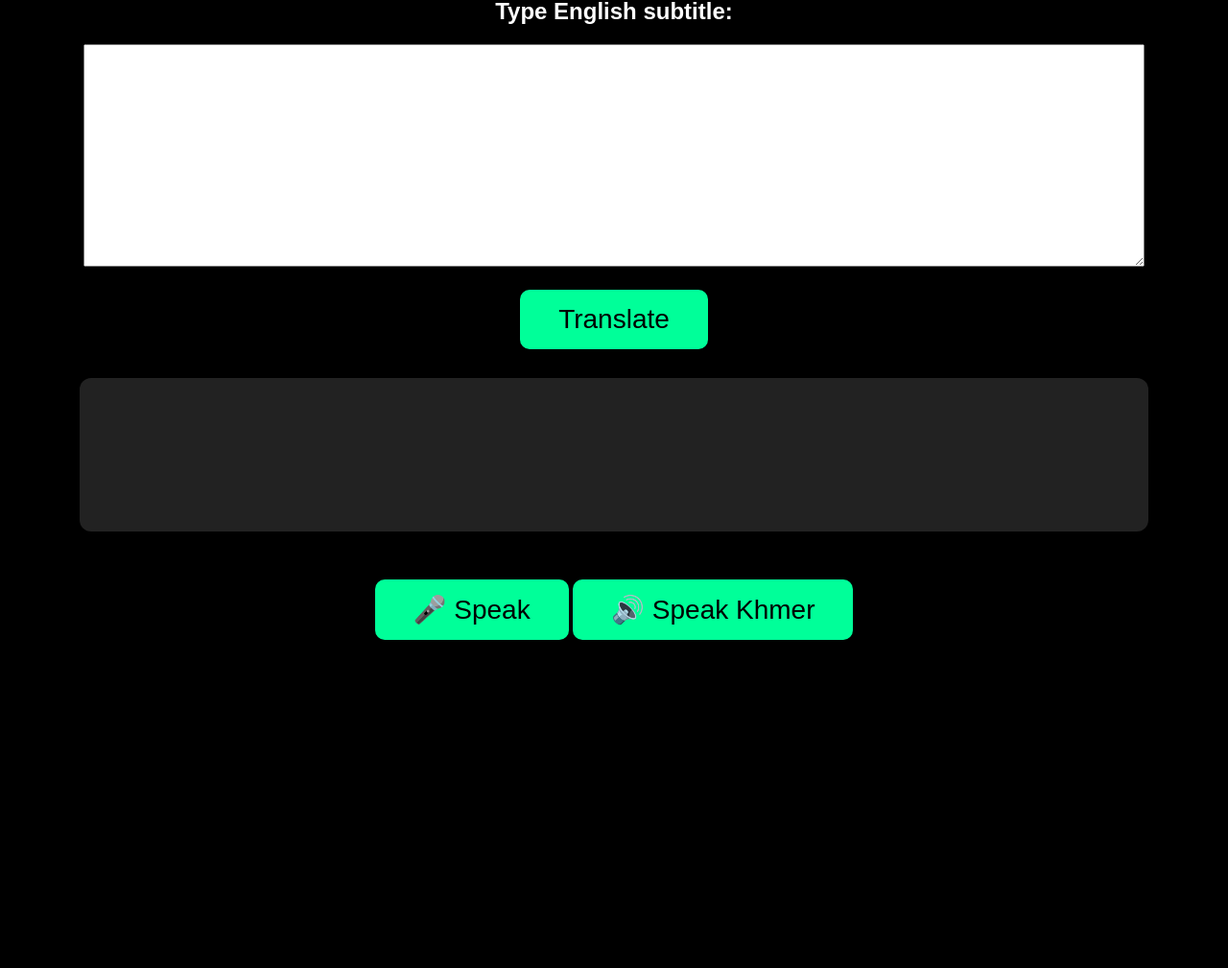
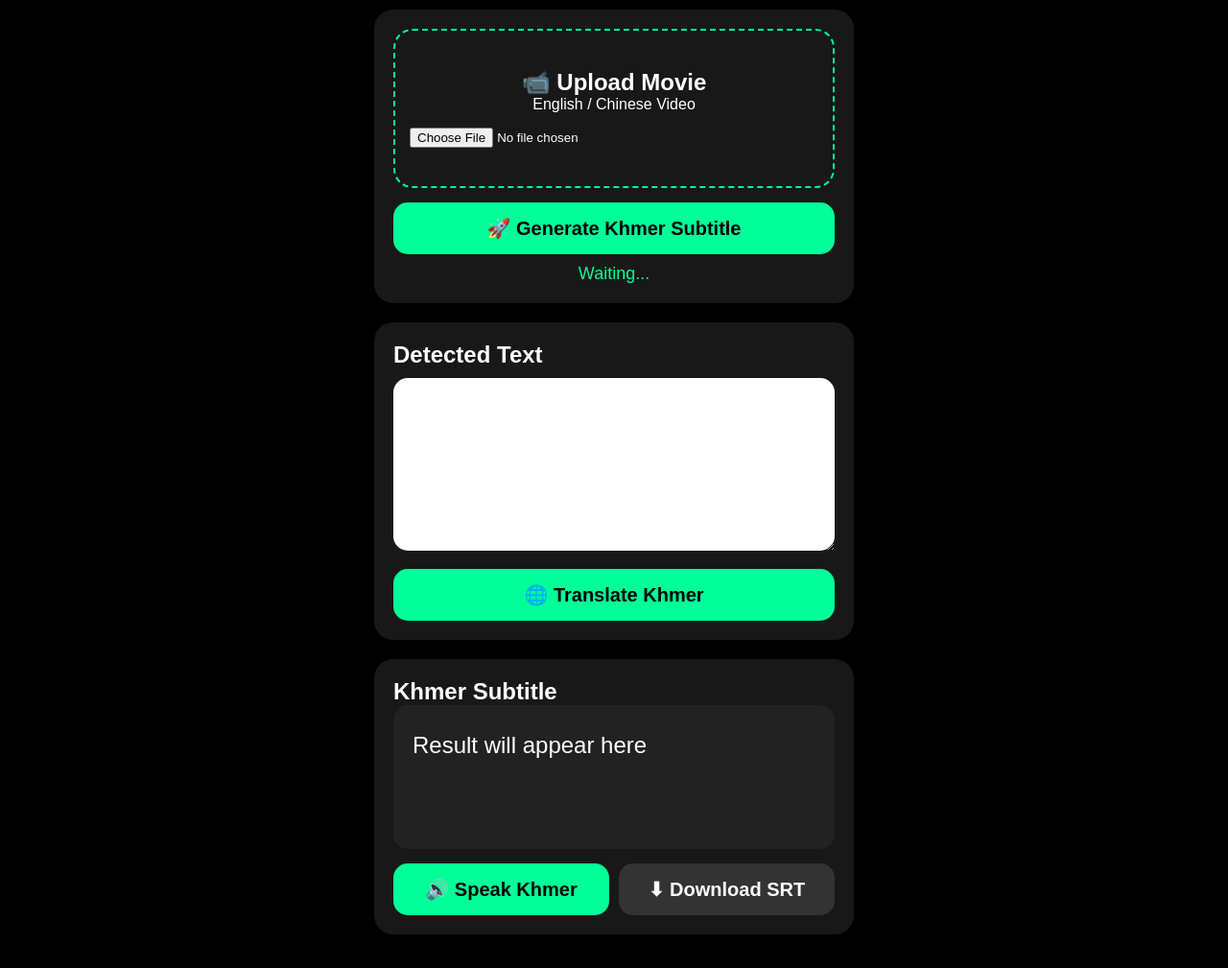
Before and after one commit to nakforver/ai-subtitle, a website: page public/index.html in a window 1280 px wide. Shown: the part 82-1091 px from the top of the page at 96% size. Before the commit the page ends 800 px from the top, so only its background shows below. Drawn offline with Linux system fonts and the light colour scheme.

Commit message:
Update title and styles in index.html

```diff
--- a/public/index.html
+++ b/public/index.html
@@ -1,72 +1,196 @@
 <!DOCTYPE html>
-<html>
+<html lang="en">
 <head>
 <meta charset="UTF-8">
 <meta name="viewport" content="width=device-width, initial-scale=1.0">
 
-<title>AI Khmer Subtitle</title>
+<title>AI Khmer Subtitle Pro</title>
 
 <style>
+
+*{
+margin:0;
+padding:0;
+box-sizing:border-box;
+font-family:Arial,sans-serif;
+}
 
 body{
 background:#000;
 color:white;
-text-align:center;
-font-family:Arial,sans-serif;
+padding:15px;
+}
+
+.container{
+max-width:500px;
+margin:auto;
 }
 
 h1{
+text-align:center;
 color:#00ff99;
+margin-top:20px;
+margin-bottom:20px;
+}
+
+.card{
+background:#181818;
+padding:20px;
+border-radius:20px;
+margin-bottom:20px;
+}
+
+.uploadBox{
+border:2px dashed #00ff99;
+padding:40px 15px;
+border-radius:20px;
+text-align:center;
+}
+
+input[type=file]{
+width:100%;
+margin-top:15px;
 }
 
 textarea{
-width:85%;
-height:200px;
-font-size:28px;
+width:100%;
+height:180px;
+border:none;
+border-radius:15px;
 padding:15px;
+font-size:20px;
+margin-top:10px;
 }
 
 button{
-margin-top:20px;
-padding:15px 40px;
-font-size:28px;
-background:#00ff99;
+width:100%;
+padding:15px;
 border:none;
-border-radius:10px;
+border-radius:15px;
+font-size:20px;
+font-weight:bold;
+margin-top:15px;
 cursor:pointer;
 }
 
-#result{
-margin:30px auto;
-width:85%;
-min-height:120px;
+.primary{
+background:#00ff99;
+color:black;
+}
+
+.secondary{
+background:#333;
+color:white;
+}
+
+.result{
 background:#222;
+min-height:150px;
 padding:20px;
-border-radius:12px;
-font-size:30px;
+border-radius:15px;
+font-size:24px;
+line-height:1.8;
+}
+
+.row{
+display:flex;
+gap:10px;
+}
+
+.row button{
+flex:1;
+}
+
+.status{
+text-align:center;
+color:#00ff99;
+margin-top:10px;
+font-size:18px;
 }
 
 </style>
 </head>
-
 <body>
 
-<h1>AI Khmer Subtitle</h1>
+<div class="container">
 
-<h2>Type English subtitle:</h2>
+<h1>AI Khmer Subtitle Pro</h1>
 
-<textarea id="englishText"></textarea>
+<div class="card">
 
-<br>
+<div class="uploadBox">
 
-<button id="translateBtn">
-Translate
+<h2>📹 Upload Movie</h2>
+
+<p>
+English / Chinese Video
+</p>
+
+<input
+type="file"
+id="videoFile"
+accept="video/*">
+
+</div>
+
+<button
+class="primary"
+id="uploadBtn">
+🚀 Generate Khmer Subtitle
 </button>
 
-<div id="result"></div>
+<div
+class="status"
+id="status">
+Waiting...
+</div>
 
-<button id="micBtn">🎤 Speak</button>
-<button id="speakBtn">🔊 Speak Khmer</button>
+</div>
+
+<div class="card">
+
+<h2>Detected Text</h2>
+
+<textarea
+id="englishText"></textarea>
+
+<button
+class="primary"
+id="translateBtn">
+🌐 Translate Khmer
+</button>
+
+</div>
+
+<div class="card">
+
+<h2>Khmer Subtitle</h2>
+
+<div
+class="result"
+id="result">
+Result will appear here
+</div>
+
+<div class="row">
+
+<button
+class="primary"
+id="speakBtn">
+🔊 Speak Khmer
+</button>
+
+<button
+class="secondary"
+id="downloadBtn">
+⬇ Download SRT
+</button>
+
+</div>
+
+</div>
+
+</div>
 
 <script src="script.js"></script>
 
```
